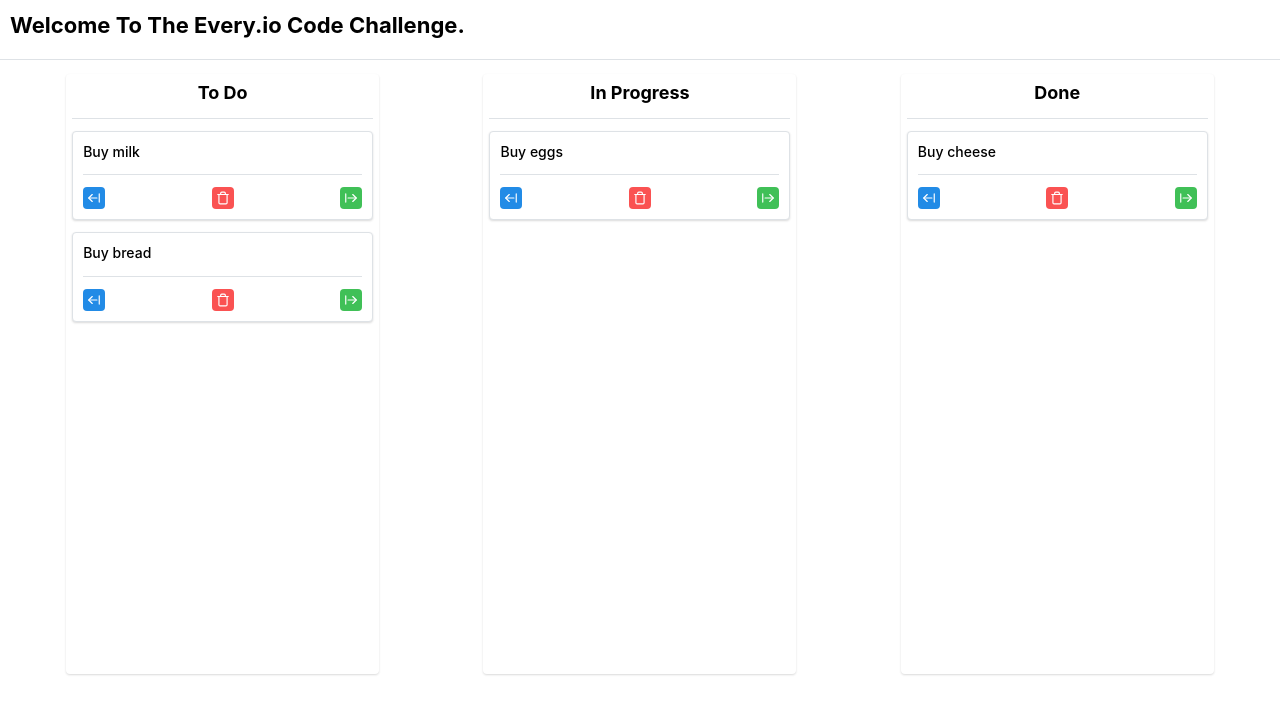
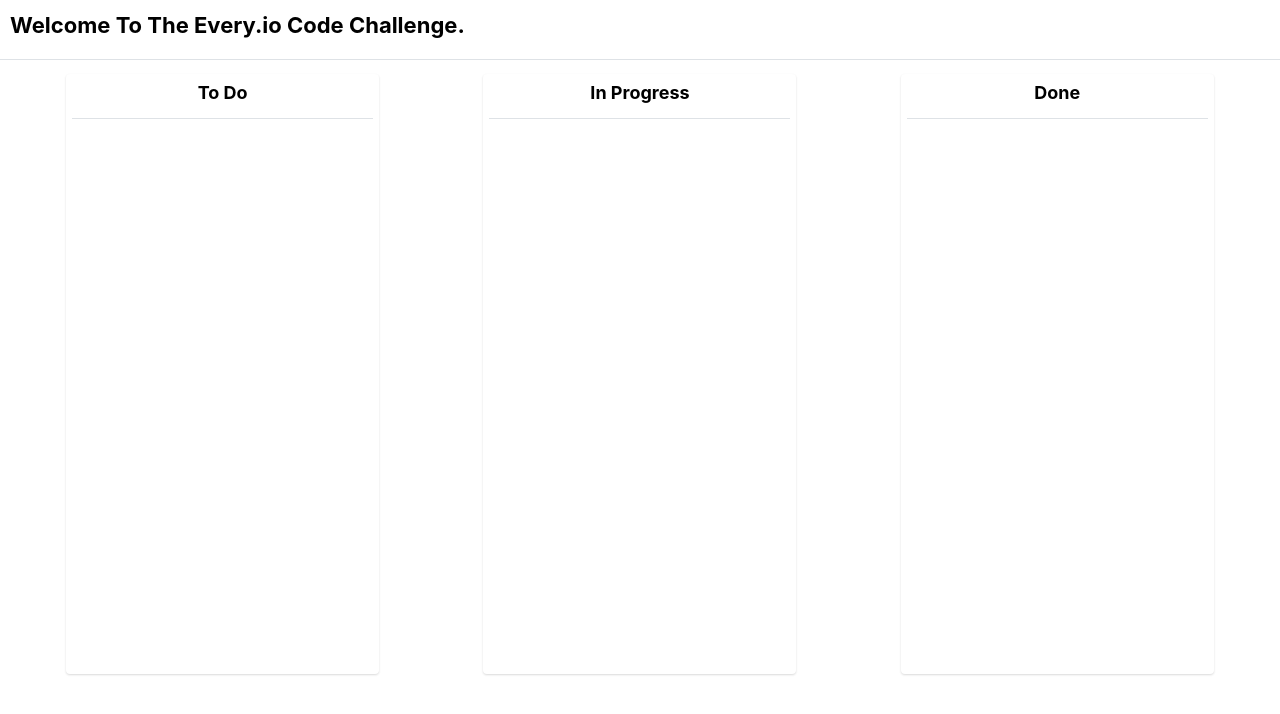
Before and after one commit to angelsantosa/todo-react, a React app: page / in a window 1280 px wide. Shown: the top 714 px of the page. Built offline with nearby package versions, Linux system fonts and the light colour scheme; the HTML template or start-up script is replaced by a standard one.

Commit message:
reading todos from localstorage using tanstack query

```diff
--- a/src/routes/index.tsx
+++ b/src/routes/index.tsx
@@ -1,32 +1,19 @@
-import React from 'react';
 import { Box, Divider, Flex, Grid, Paper, Title } from '@mantine/core';
-import type { Todo } from '../entities/todo.validators';
 import { STATUS_VERBOSE, STATUSES_COLUMNS } from '../consts';
 import TodoItem from '../components/TodoItem';
+import { useQuery } from '@tanstack/react-query';
+import { todoListQueryOptions } from '../entities/todo.queryOptions';
 
 export function IndexRoute() {
-  const [todos, setTodos] = React.useState<Todo[]>([
-    {
-      id: 1,
-      content: 'Buy milk',
-      status: 'todo',
-    },
-    {
-      id: 2,
-      content: 'Buy bread',
-      status: 'todo',
-    },
-    {
-      id: 3,
-      content: 'Buy eggs',
-      status: 'inprogress',
-    },
-    {
-      id: 4,
-      content: 'Buy cheese',
-      status: 'done',
-    },
-  ]);
+  const todosList = useQuery(todoListQueryOptions());
+
+  if (todosList.isFetching) {
+    return <div>Loading...</div>;
+  }
+
+  if (!todosList.isSuccess) {
+    return <div>Error</div>;
+  }
 
   return (
     <Grid gutter="sm" justify="space-around" align="flex-start">
@@ -55,7 +42,7 @@
 
           <Divider my={'sm'} />
           <Flex style={{ width: '100%' }} direction={'column'} gap={'sm'}>
-            {todos
+            {todosList.data
               .filter((todo) => todo.status === status)
               .map((todo) => (
                 <TodoItem key={todo.id} todo={todo} />
```
